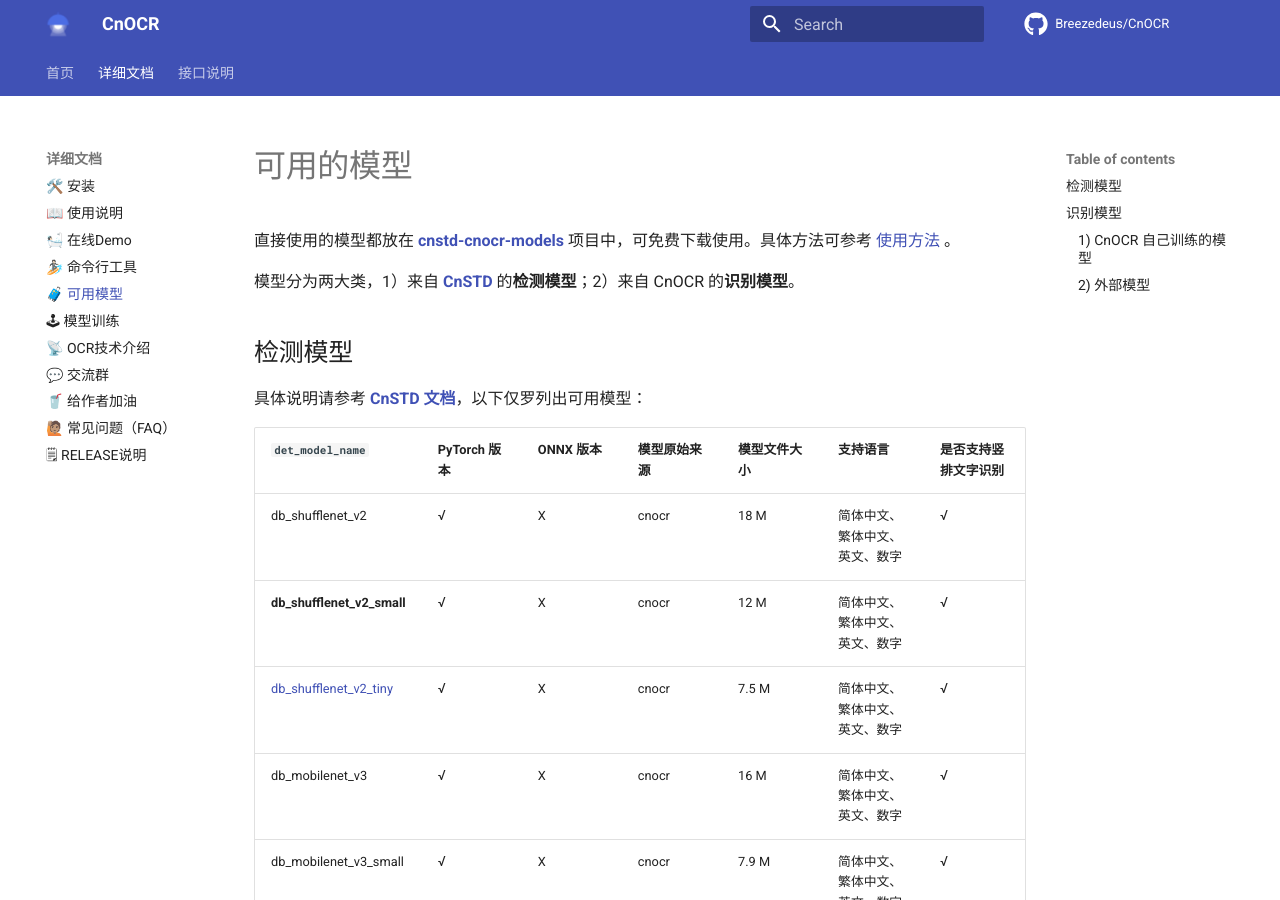
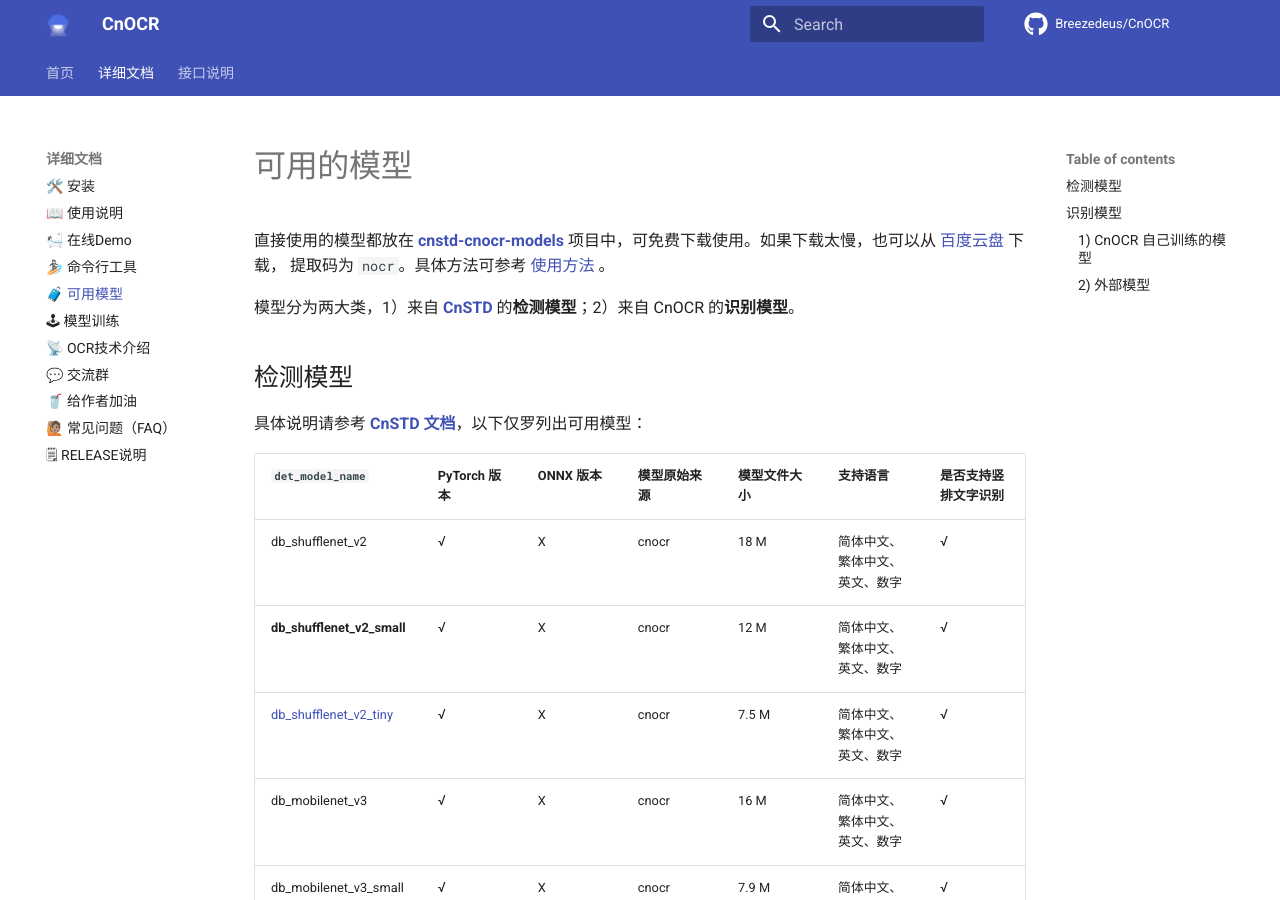
Before and after one commit to diaomin/crnn-mxnet-chinese-text-recognition, an MkDocs documentation site: the page built from docs/models.md, in a window 1280 px wide and 900 px high. Built offline with MkDocs 1.6.1 and Material for MkDocs 9.7.7, drawn with Linux system fonts in a browser that asks for light colours; comment, search, counter and statistics services are not loaded.

Commit message:
update the download url of baidu

```diff
--- a/docs/models.md
+++ b/docs/models.md
@@ -1,6 +1,6 @@
 # 可用的模型
 
-直接使用的模型都放在 [**cnstd-cnocr-models**](https://huggingface.co/breezedeus/cnstd-cnocr-models) 项目中，可免费下载使用。具体方法可参考 [使用方法](usage.md) 。
+直接使用的模型都放在 [**cnstd-cnocr-models**](https://huggingface.co/breezedeus/cnstd-cnocr-models) 项目中，可免费下载使用。如果下载太慢，也可以从 [百度云盘](https://pan.baidu.com/s/1wvIjbjw95akE-h_o1HQd9w?pwd=nocr) 下载， 提取码为 ` nocr`。具体方法可参考 [使用方法](usage.md) 。
 
 模型分为两大类，1）来自 **[CnSTD](https://github.com/breezedeus/cnstd)** 的**检测模型**；2）来自 CnOCR 的**识别模型**。
 
```
Also changed, not shown: docs/usage.md (+1 -1 lines).
